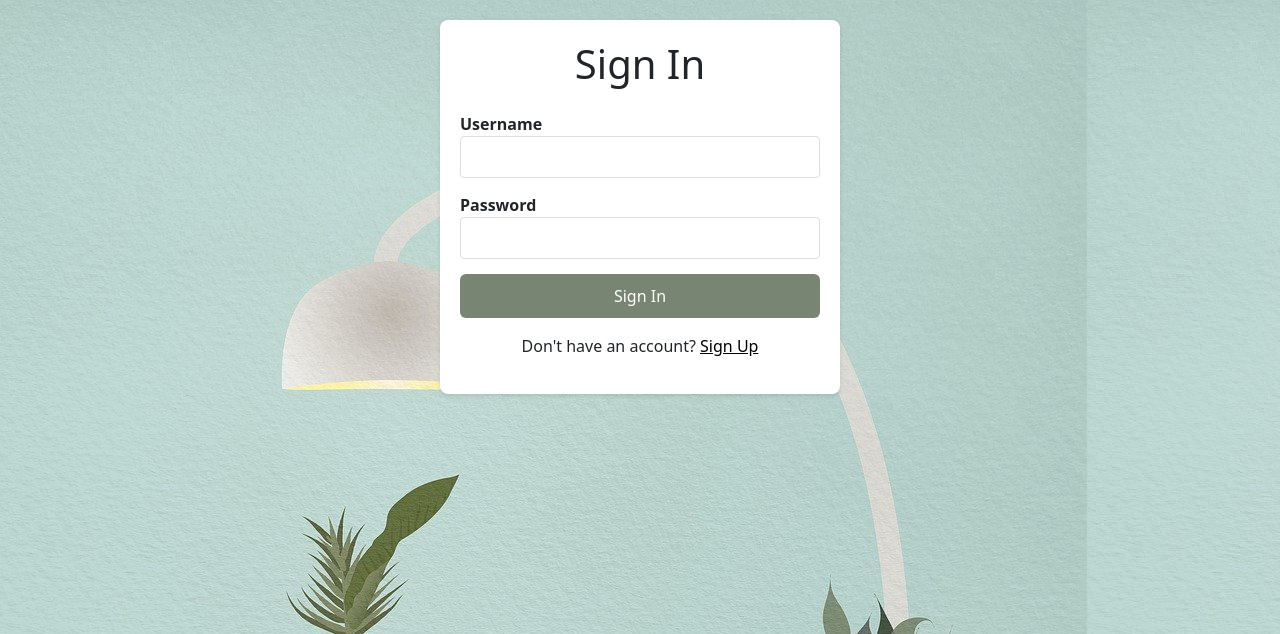
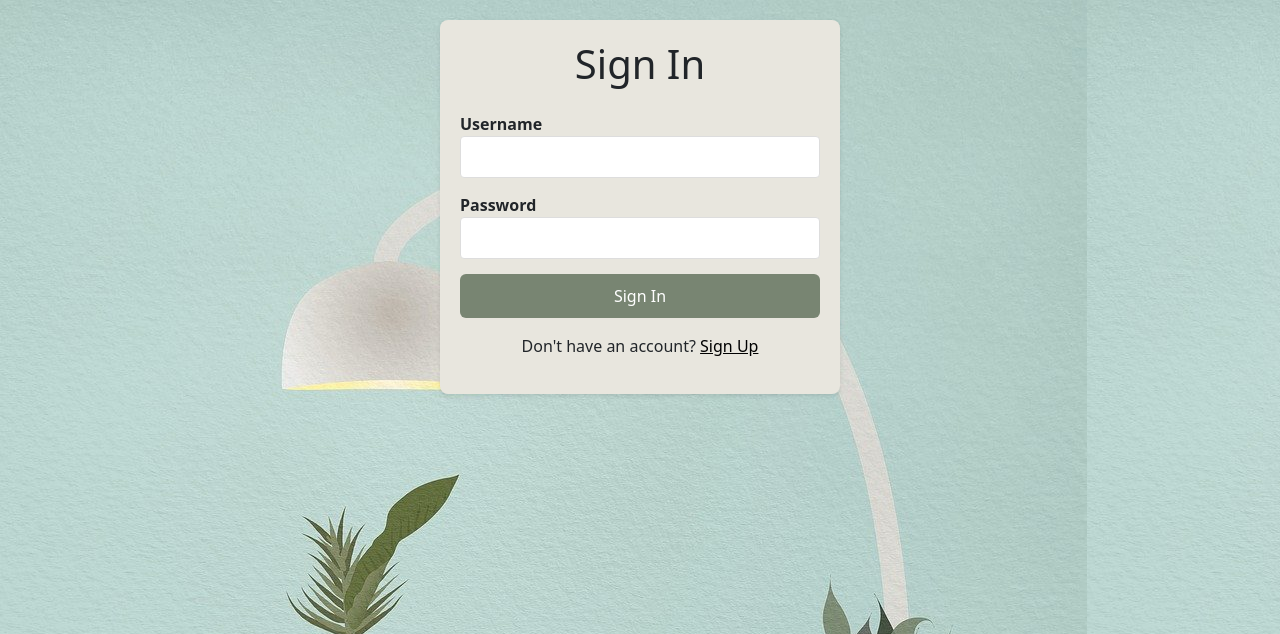
Before and after one commit to RayaYasmin1/todo-app, a Flask app: page /login in a window 1280 px wide. Shown: the top 634 px of the page. Run offline with Flask 3, Linux system fonts and the light colour scheme.

Commit message:
Updates in sign in

```diff
--- a/templates/login.html
+++ b/templates/login.html
@@ -15,7 +15,7 @@
         .container {
             max-width: 400px;
             margin: 0 auto;
-            background-color: #fff;
+            background-color: #e8e6de;
             padding: 20px;
             border-radius: 8px;
             box-shadow: 0 2px 4px rgba(0, 0, 0, 0.1);
```
